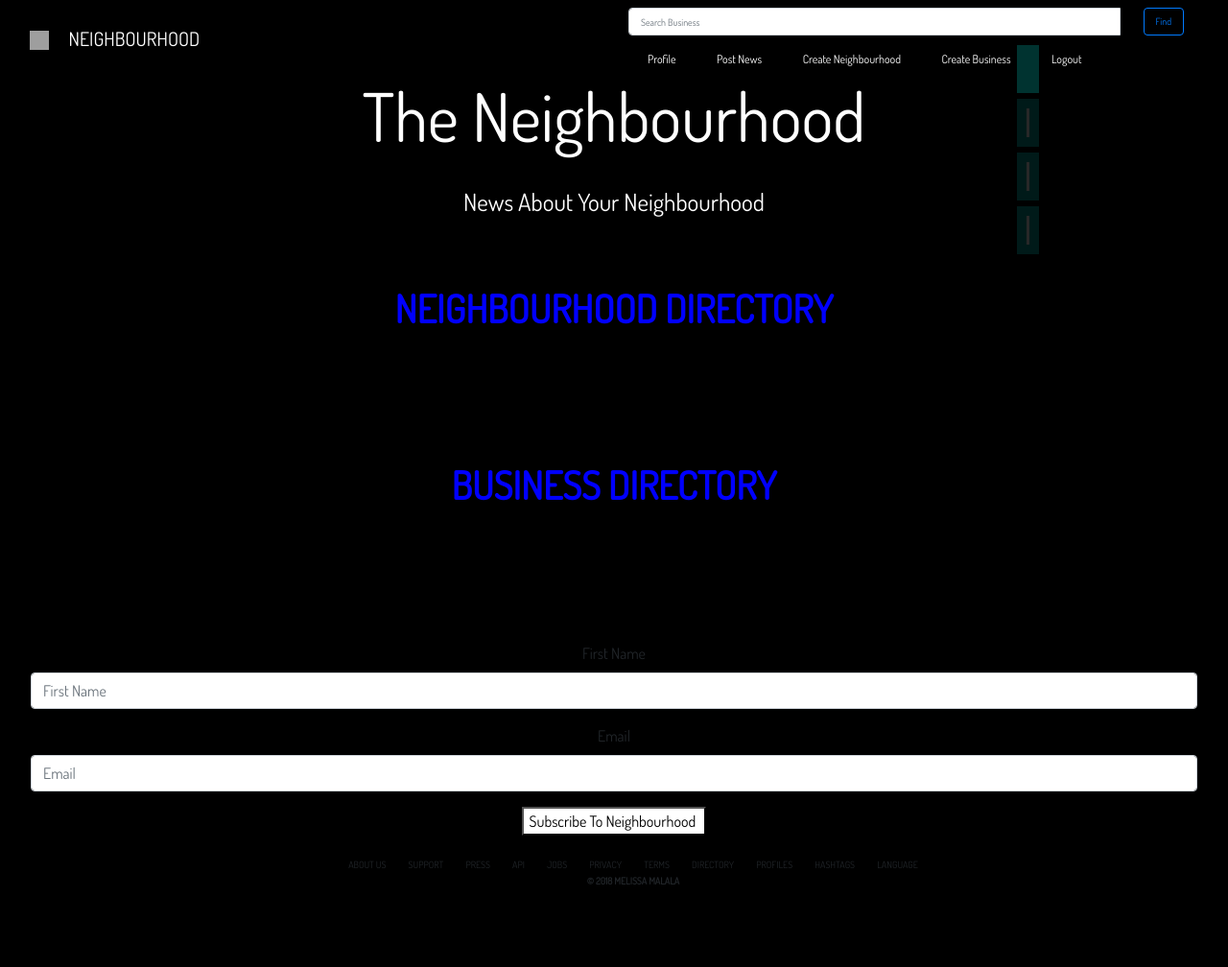
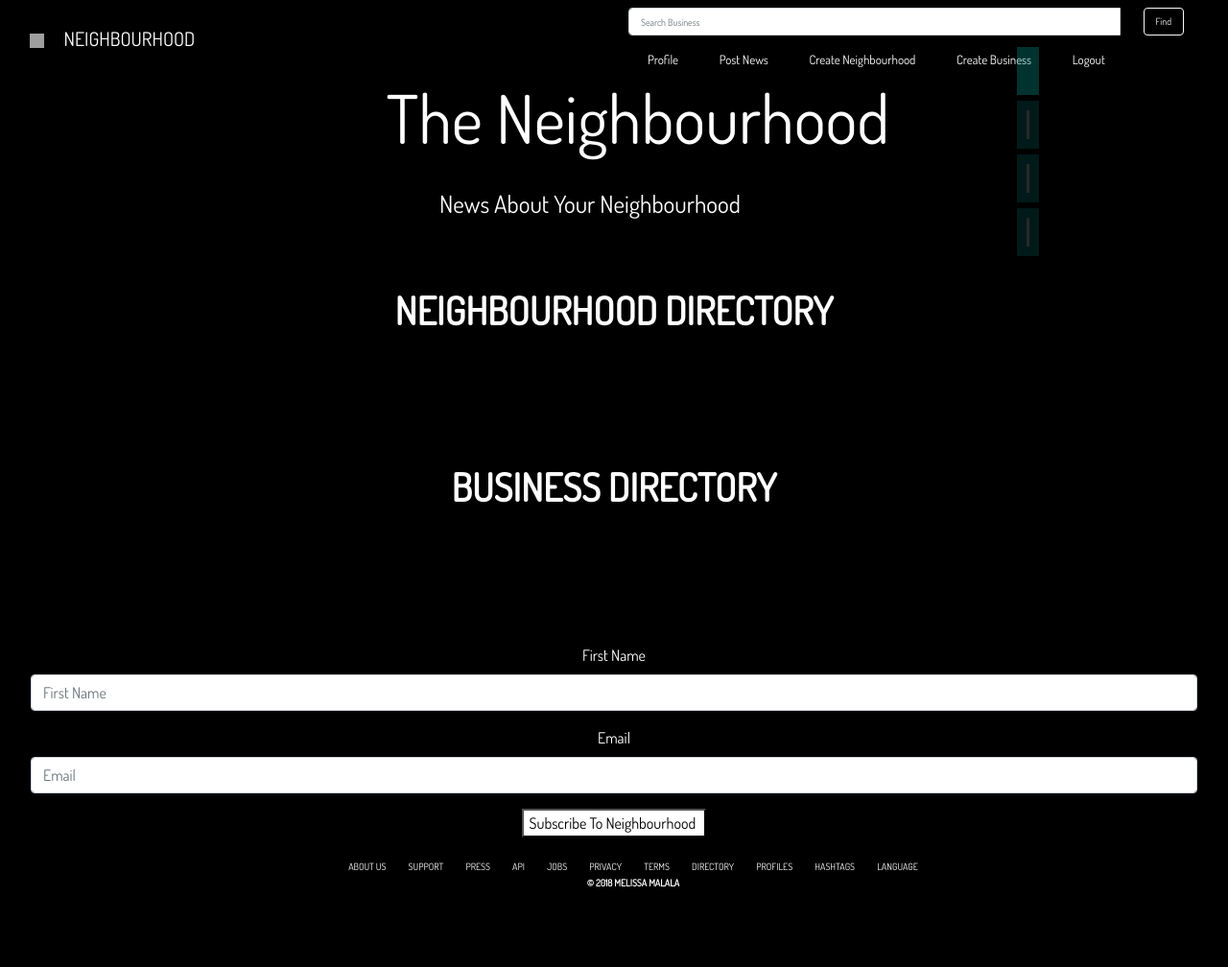
Before and after one commit to melisamalala/neighbourhood, a Django app: page / in a window 1280 px wide. Shown: the whole page at 96% size. Before the commit the page ends 922 px from the top, so only its background shows below. Run offline with Django 3.2, Linux system fonts and the light colour scheme; the visitor is signed in with stand-in values (Sample User, id 1); data that the repository does not hold is empty; some libraries are stand-ins or nearby versions; some web fonts are replaced; grey boxes are pictures that could not be loaded.

Commit message:
Styling changes

```diff
--- a/neighbourhoodapp/templates/index.html
+++ b/neighbourhoodapp/templates/index.html
@@ -18,19 +18,19 @@
         <div class="carousel-inner" style="">
           <div class="carousel-item active">
             <div class="fill" style=" background-color:#000000;">
-              <h1 class="animated bounceInLeft slow" style="font-family: 'Dosis', cursive; color:white;font-size:70px;">The Neighbourhood</h1>
+              <h1 class="animated bounceInLeft loop" style="font-family: 'Dosis', cursive; color:white;font-size:70px;">The Neighbourhood</h1>
               <br>
-              <h1 class="animated bounceInRight slow "style="font-family: 'Dosis', cursive; color:white;font-size:25px">News About Your Neighbourhood
+              <h1 class="animated bounceInRight loop "style="font-family: 'Dosis', cursive; color:white;font-size:25px">News About Your Neighbourhood
               </h1>
 
               <div class="card-columns">
                 {% for project in projects %}
-                <div class="card border-secondary w-33 h-auto" style=" background-color:#48c3af;"><a href="{% url 'project' project.id %}">
+                <div class="card border-secondary w-33 h-auto" style=" background-color:black;"><a href="{% url 'project' project.id %}">
 
                     <img class="img W-100" src="{{project.project_image.url}}" data-target="#imageModal{{project.id}}" data-toggle="modal" alt=""
                       class="img-fluid" id="eachimage13" size="100px200"></a>
-                  <p style="font-family: 'Dosis', sans-serif; text-align:center;"> {{ project.description}}</p>
-                  <p style="font-family: 'Dosis', sans-serif; text-align:center;"> Posted by: {{ project.user.username}}</p>
+                  <p style="font-family: 'Dosis', sans-serif; text-align:center;color:white;"> {{ project.description}}</p>
+                  <p style="font-family: 'Dosis', sans-serif; text-align:center;color:white;"> Posted by: {{ project.user.username}}</p>
                   <div class="card-body">
 
 
@@ -93,9 +93,9 @@
           </div>
           <div class="carousel-item">
             <div class="fill" style=" background-color:#e47794;">
-              <h1 style="font-family: 'Dosis', cursive; color:white;font-size:70px;">The Neighbourhood</h1>
+              <h1 style="font-family: 'Dosis', cursive; color:white;font-size:50px;">The Neighbourhood</h1>
               <br>
-              <h1 style="font-family: 'Dosis', cursive; color:white;font-size:25px">Get Updates About Your Neighbourhood
+              <h1 style="font-family: 'Dosis', cursive; color:white;font-size:20px">Get Updates About Your Neighbourhood
               </h1>
               <div class="card-columns">
                 {% for project in projects %}
@@ -125,7 +125,7 @@
 
 
 <div class="jumbotron text-center mt-0 mb-0" style="background-color:#000000;font-family: 'Dosis', sans-serif;">
-  <h2 style="text-align:center;font-size:40px;color:blue;"><strong>NEIGHBOURHOOD DIRECTORY</strong></h2>
+  <h2 style="text-align:center;font-size:40px;color:#ffffff;"><strong>NEIGHBOURHOOD DIRECTORY</strong></h2>
       <div class="card-deck d-flex">
         {% for neighbourhood in neighbourhoods %}
         <div class="card w-33">
@@ -156,7 +156,7 @@
 </div>
 </div>
 <div class="jumbotron text-center mt-0 mb-0" style="background-color:#000000;font-family: 'Dosis', sans-serif;">
-  <h2 style="text-align:center;font-size:40px;color:blue;"><strong>BUSINESS DIRECTORY</strong></h2>
+  <h2 style="text-align:center;font-size:40px;color:#ffffff;"><strong>BUSINESS DIRECTORY</strong></h2>
       <div class="card-deck d-flex">
         {% for business in businesses %}
         <div class="card w-33">
@@ -181,7 +181,7 @@
 </div>
   <div class="jumbotron text-center mt-1" style="background-color:#000000;font-family: 'Dosis', sans-serif;">
 
-    <form action="{%url 'homePage'%}" method="post" id="formletter">
+    <form action="{%url 'homePage'%}" method="post" id="formletter" style="color:#ffffff;">
       {%csrf_token%} {% bootstrap_form letterForm %}
       <input type="submit" style="background-color:white;" value="Subscribe To Neighbourhood ">
     </form>
@@ -189,7 +189,7 @@
     <div class="container" id="">
       <div class="col-md-12">
         <div class="footer text-center">
-          <ul id="footer1">
+          <ul id="footer1" style="color:#ffffff;">
             <li>ABOUT US</li>
             <li>SUPPORT</li>
             <li>PRESS</li>
--- a/neighbourhoodapp/templates/navbar.html
+++ b/neighbourhoodapp/templates/navbar.html
@@ -4,7 +4,7 @@
 <nav class="navbar navbar-dark mb-0 mt-0 " id="nav">
   <div class="container-fluid">
     <div class="navbar-header">
-        <a class="navbar-brand" href="{% url 'homePage' %}"><img src="https://png.icons8.com/doodle/50/000000/home.png" style="height:20px;width:20px;">
+        <a class="navbar-brand" href="{% url 'homePage' %}"><img src="https://png.icons8.com/doodle/50/000000/home.png" style="height:15px;width:15px;">
       </a>
       <a class="navbar-brand" id="victor" href="{% url 'homePage' %}">NEIGHBOURHOOD
       </a>
@@ -20,7 +20,7 @@
           <input type="text" style="font-family: 'Dosis', sans-serif;font-size:10px;"
                  class="form-control mr-sm-4 w-auto" placeholder="Search Business" name="business">
           <div class="input-group-btn">
-            <button class="btn btn-outline-primary my-1 my-sm-0"
+            <button class="btn btn-outline-light my-1 my-sm-0"
                     style="font-family: 'Dosis', sans-serif;font-size:10px;" type="submit">Find</button>
           </div>
         </div>
@@ -28,30 +28,30 @@
       </form>
 
 
-      <li style="font-family: 'Dosis', sans-serif;font-size:12px;">
+      <li style="font-family: 'Dosis', sans-serif;font-size:13px;">
         <a href="{% url 'individual_profile_page' user.id %}">Profile</a>
       </li>
-                   <li style="font-family: 'Dosis', sans-serif; font-size:12px;">
+                   <li style="font-family: 'Dosis', sans-serif; font-size:13px;">
                     <a href="{%url 'new_project'%}">Post News</a>
                   </li>
-      <li style="font-family: 'Dosis', sans-serif;font-size:12px;">
+      <li style="font-family: 'Dosis', sans-serif;font-size:13px;">
                     <a href="{%url 'new_neighbourhood'%}">Create Neighbourhood</a>
                   </li>
 
-      <li style="font-family: 'Dosis', sans-serif;font-size:12px;">
+      <li style="font-family: 'Dosis', sans-serif;font-size:13px;">
                     <a href="{%url 'new_business'%}">Create Business</a>
                   </li>
 
-      <li style="font-family: 'Dosis', sans-serif;font-size:12px;">
+      <li style="font-family: 'Dosis', sans-serif;font-size:13px;">
         <a href="/logout">Logout</a>
       </li>
 
       {% else %}
-      <li style="font-family: 'Dosis', sans-serif;font-size:12px;">
+      <li style="font-family: 'Dosis', sans-serif;font-size:13px;">
         <a class='btn btn-default' href="/accounts/login">Login</a>
       </li>
 
-      <li style="font-family: 'Dosis', sans-serif;font-size:12px;">
+      <li style="font-family: 'Dosis', sans-serif;font-size:13px;">
         <a class='btn btn-default' href="/accounts/register">Register</a>
       </li>
 
```
